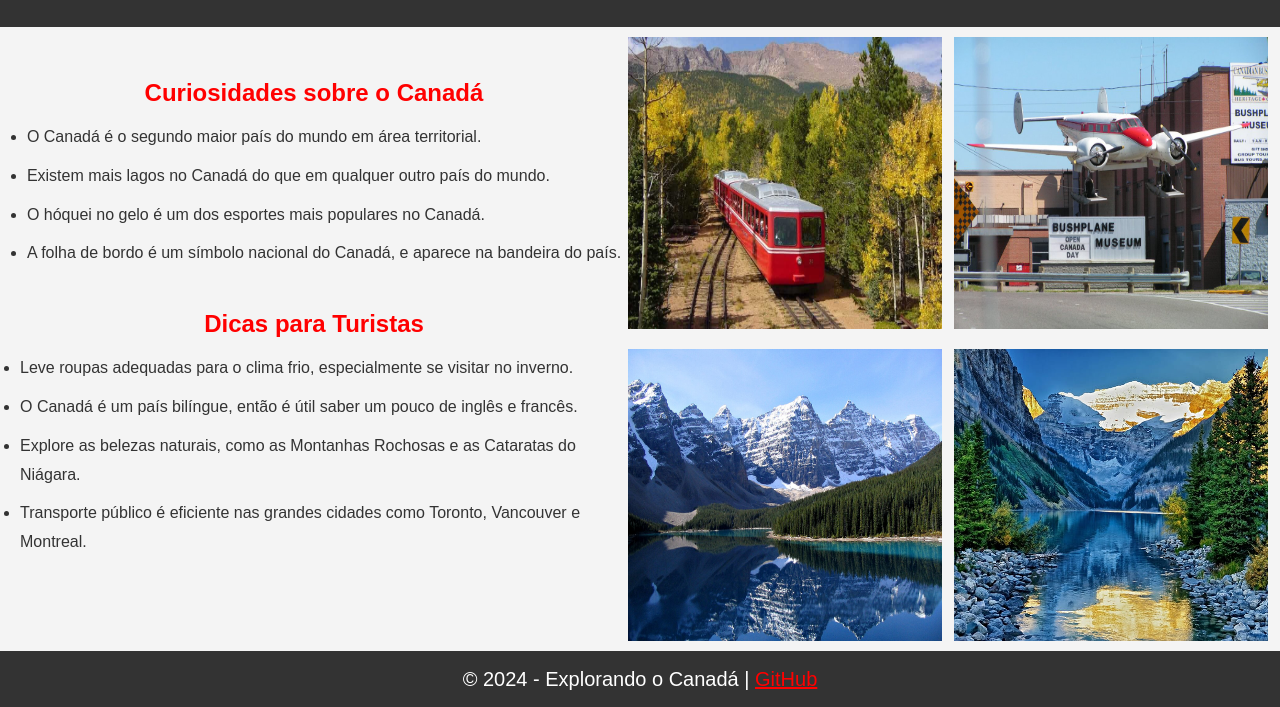
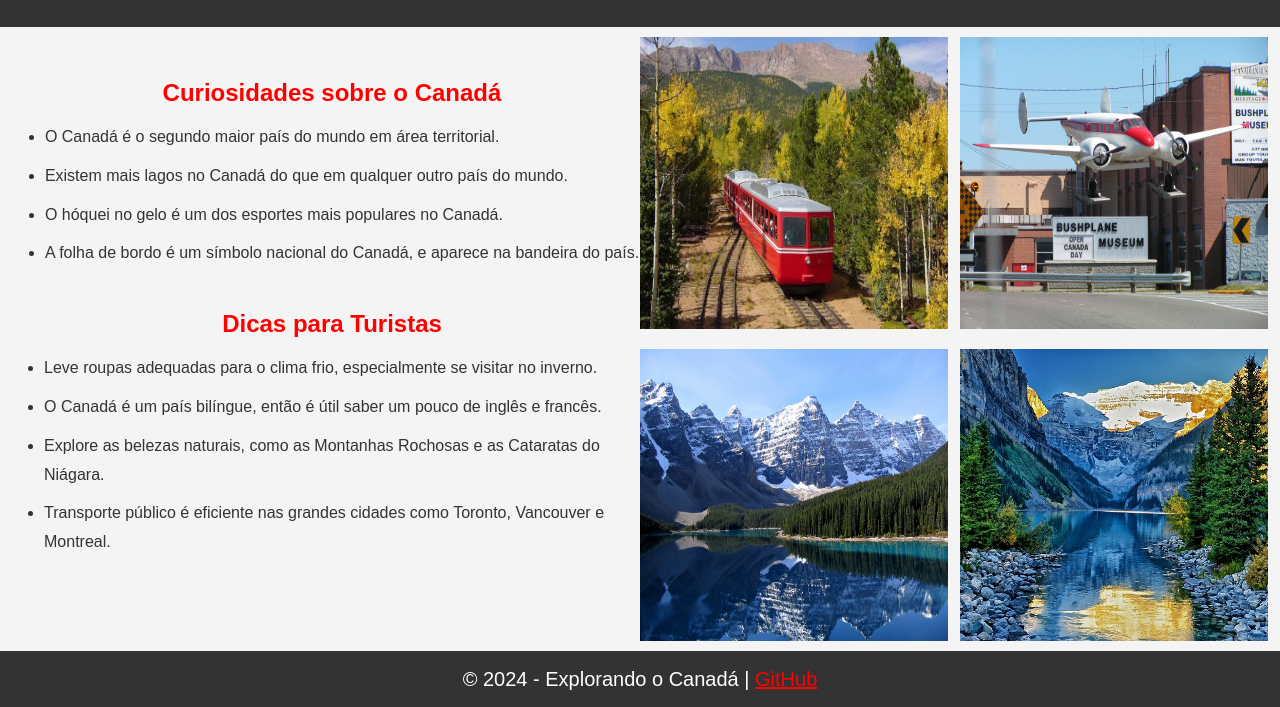
Before and after one commit to brunodias0903/canada-beautiful-places, a plain HTML site: page assets/pages/tips_curiosities.html in a window 1280 px wide. Shown: the part 93-800 px from the top of the page. Drawn offline with Linux system fonts and the light colour scheme.

Commit message:
style: adding padding on sides of main div

```diff
--- a/assets/css/styles.css
+++ b/assets/css/styles.css
@@ -115,6 +115,8 @@ main {
   flex-direction: row;
   align-items: center;
   justify-content: center;
+  padding-left: 24px;
+  padding-right: 24px;
 }
 
 .main-section {
@@ -167,7 +169,6 @@ main {
   width: 50%;
   height: 100%;
   padding-top: 20px;
-  margin-right: 24px;
 }
 
 .two-images-container {
```
